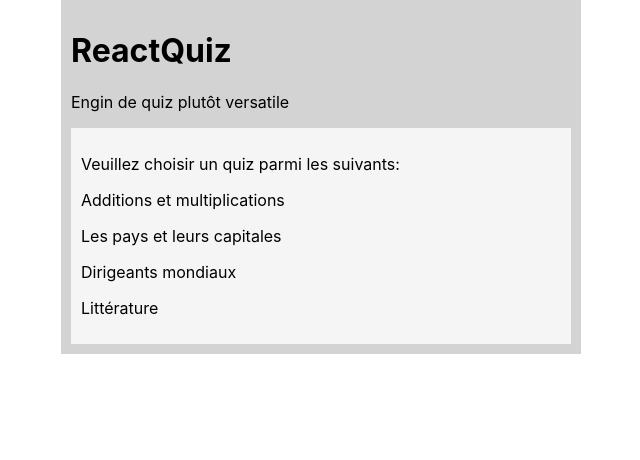
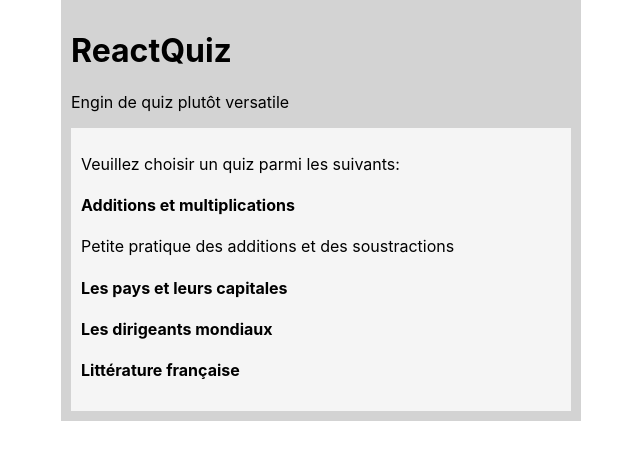
Before and after one commit to raphaelmp/react-quiz, a React (Create React App) app: page / in a window 1280 px wide. Shown: the top 460 px of the page, without its empty margins (319-959 px from the left). Built offline with nearby package versions, Linux system fonts and the light colour scheme.

Commit message:
Add ViewComponents/QuizLoaderListItem.js

```diff
--- a/public/getAllDataSets.json
+++ b/public/getAllDataSets.json
@@ -1,24 +1,28 @@
 [
   {
+    "id": 1,
     "name": "Additions et multiplications",
     "author":"example-data",
     "url": "http://localhost:3000/additions.json",
     "description": "Petite pratique des additions et des soustractions"
   },
   {
+    "id": 2,
     "name": "Les pays et leurs capitales",
     "author":"example-data",
     "url": "http://localhost:3000/pays.json",
     "description": ""
   },
   {
-    "name": "Dirigeants mondiaux",
+    "id": 3,
+    "name": "Les dirigeants mondiaux",
     "author":"example-data",
     "url": "http://localhost:3000/dirigeants.json",
     "description": ""
   },
   {
-    "name": "Littérature",
+    "id": 4,
+    "name": "Littérature française",
     "author":"example-data",
     "url": "http://localhost:3000/litterature.json",
     "description": ""
--- a/src/QuizLoader.js
+++ b/src/QuizLoader.js
@@ -1,4 +1,5 @@
 import React, {Component} from 'react';
+import QuizLoaderListItem from './ViewComponents/QuizLoaderListItem';
 
 class QuizLoader extends Component {
   constructor() {
@@ -21,7 +22,7 @@ class QuizLoader extends Component {
     let dataPoints = (
       this.state.quizArray ?
        this.state.quizArray.map(
-         item => <p>{item.name}</p>
+         item => <QuizLoaderListItem key={item.id} item={item} />
        )
        : 'niet')
 
--- /dev/null
+++ b/src/ViewComponents/QuizLoaderListItem.js
@@ -0,0 +1,12 @@
+import React from 'react';
+
+function QuizLoaderListItem(props) {
+  return (
+      <div className="quizLoaderListItem" onClick={() => console.log(props.item.url)}>
+        <h4>{props.item.name}</h4>
+        <p className="description">{props.item.description}</p>
+      </div>
+  )
+}
+
+export default QuizLoaderListItem;
```
